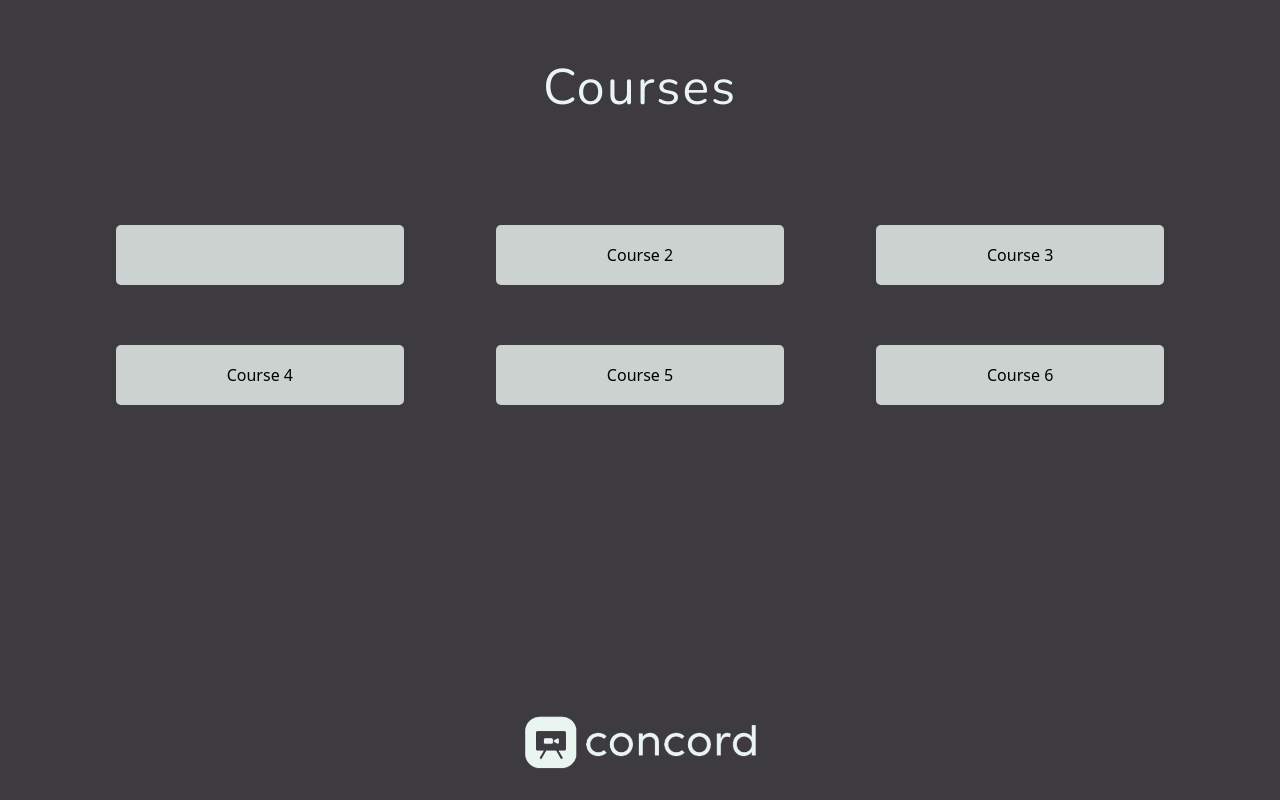
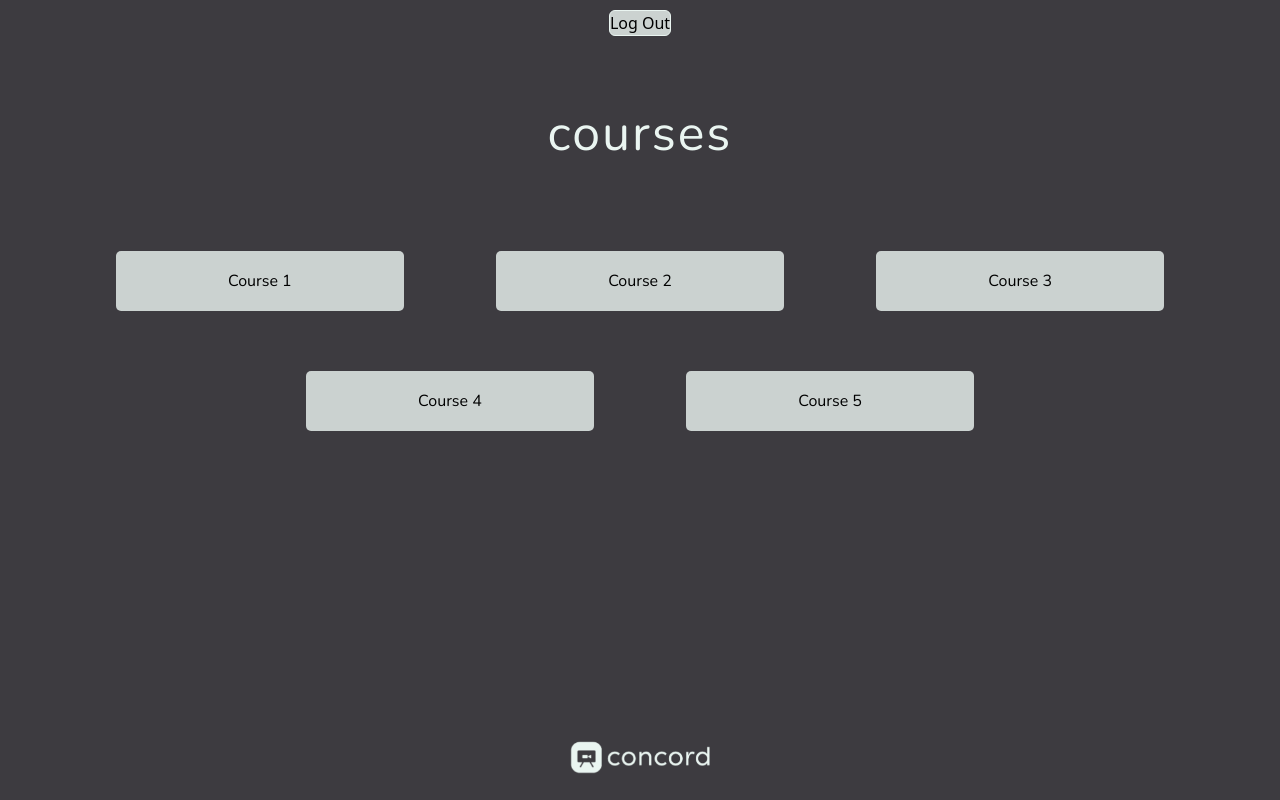
Before and after one commit to cg-c/Concord, a React (Create React App) app: page /courses in a window 1280 px wide. Built offline with nearby package versions, Linux system fonts and the light colour scheme; no server answers; the database is empty; sample sign-in values are in the browser's storage.

Commit message:
Used nested routing for class info on Courses page. Styled file upload. TODO: use class info to go to specific class page

```diff
--- a/src/components/courses.js
+++ b/src/components/courses.js
@@ -1,13 +1,13 @@
 import React from 'react';
 import { Button } from 'react-bootstrap';
 import { useUserAuth } from '../context/userAuthContext';
-import { useNavigate } from 'react-router-dom';
-import { PageHeader } from './styles/PageHeader.styled';
+import { Outlet, useNavigate } from 'react-router-dom';
+import { PageHeader } from './styles/Headers.styled';
 import { FooterLogo } from './styles/FooterLogo.styled';
 import { CourseContainer, CourseButton } from './styles/CourseAssets.styled';
 import { db } from '../firebase/firebaseConfig';
 import { doc, getDoc } from 'firebase/firestore';
-import FileUpload from './uploadFile'
+import { NavButton } from './styles/NavButton.styled';
 
 const Course = () => {
     const { user, logOut } = useUserAuth();
@@ -22,65 +22,69 @@ const Course = () => {
         }
     }
 
-    const handleNavVideo = async () => {
-        navigate("/video");
-    }
 
-    function greetUser() {
+
+    /* function greetUser() {
+        try {
         const docRef = doc(db, 'User', user.email);     //gets current user's database object
         getDoc(docRef).then(docSnap => {
             if (docSnap.exists()) {
-                document.getElementById('Greetings').innerHTML = ("Hello " + docSnap.data().fullName);  //set greeting header to include user's name
+                document.getElementById('Greetings').textContent = ("Hello " + docSnap.data().fullName);  //set greeting header to include user's name
             } else {
                 console.log("No such document!");
             }
         });
+        }
+        catch(err) {
+            console.log(err.message)
+        }
     }
 
-    greetUser();
+    greetUser(); */
 
     return (
         <>
+            <div>
+                <NavButton onClick={handleLogOut}>
+                    Log Out
+                </NavButton>
+            </div>
             {/* Move this V and greeting function to dedicated landing page
             <PageHeader id = "Greetings"/>*/}
             <PageHeader>
-                Courses
+                courses
             </PageHeader>
 
             <CourseContainer>
-                <CourseButton>
-                    {/* parse course names/number of courses in function on this page */}
+
+                <CourseButton to="class" >
+                    {/* parse course names/number of courses in function on this page
+                        edit URL to be /courses/${courseId} for specific class IDs*/}
+                    Course 1
                 </CourseButton>
-                <CourseButton >
+                <CourseButton to="class">
                     Course 2
                 </CourseButton>
-                <CourseButton >
+                <CourseButton to="class">
                     Course 3
                 </CourseButton>
-                <CourseButton >
+                <CourseButton to="class">
                     Course 4
                 </CourseButton>
-                <CourseButton >
+                <CourseButton to="class">
                     Course 5
                 </CourseButton>
-                <CourseButton >
+                {/* <CourseButton to="class">
                     Course 6
-                </CourseButton>
+                </CourseButton> */}
             </CourseContainer>
 
-            {/* <div>
-                <Button onClick={handleLogOut}>
-                    Log Out
-                </Button>
-            </div> */}
 
-            {/* <Button onClick={handleNavVideo}>
-                Launch Video
-            </Button>
-            <FileUpload /> */}
+
             <FooterLogo>
                 <img src="LongLogo.png"></img>
             </FooterLogo>
+            <Outlet />
         </>
     )
 
--- a/src/components/googleLogin.js
+++ b/src/components/googleLogin.js
@@ -5,7 +5,7 @@ import 'firebase/auth';
 import { Link, useNavigate } from 'react-router-dom';
 import { Button } from 'react-bootstrap';
 import GoogleButton from 'react-google-button';
-import { PageHeader } from './styles/PageHeader.styled';
+import { PageHeader } from './styles/Headers.styled';
 import { FooterLogo } from './styles/FooterLogo.styled';
 import { useUserAuth } from '../context/userAuthContext';
 
@@ -16,11 +16,12 @@ const Login = () => {
     const navigate = useNavigate();
     const buttonStyle = {
       display: "flex",
-      backgroundColor: "#fff",
+      backgroundColor: "#ffffff",
       color: "#3d3b40",
       borderRadius: "8px",
       alignItems: "center",
-      justifyContent: "center"
+      justifyContent: "center",
+
     }
 
     const handleGoogleSignIn = async (e) => {
--- /dev/null
+++ b/src/components/studentClass.js
@@ -0,0 +1,28 @@
+import React from 'react';
+import { PageHeader, ClassHeader } from './styles/Headers.styled';
+// import { StyledVid } from './styles/Vid.styled';
+import FileUpload from './uploadFile';
+import { NavButton } from './styles/NavButton.styled';
+import { useNavigate } from 'react-router-dom';
+import { StyledFileUpload } from './styles/FileUpload.styled';
+
+const StudentClass = () => {
+    // snippet = rafce
+    const navigate = useNavigate;
+    const handleNavVideo = async () => {
+        navigate("/video");
+    }
+    return (
+        // will have "live lecture" and "file" components, along with title
+        <>
+            <ClassHeader>Course Title</ClassHeader>
+            <NavButton onClick={handleNavVideo}>
+                Launch Video
+            </NavButton>
+            <FileUpload />
+
+        </>
+    )
+}
+
+export default StudentClass;
--- a/src/components/styles/CourseAssets.styled.js
+++ b/src/components/styles/CourseAssets.styled.js
@@ -1,5 +1,6 @@
 import styled from "styled-components";
 import { Container, Button } from "react-bootstrap";
+import { Link } from "react-router-dom";
 
 export const CourseContainer = styled(Container)`
     display: flex;
@@ -12,10 +13,19 @@ export const CourseContainer = styled(Container)`
     // background-color: lightcoral;
 `;
 
-export const CourseButton = styled(Button)`
+export const CourseButton = styled(Link)`
+    display: flex;
     background-color: ${p => p.theme.secondary};
+    font-family: ${p => p.theme.headingFont};
     border-radius: 5px;
     margin: 30px 4%;
     height: 30%;
     width: 25%;
+    &:hover {
+        background-color: ${p => p.theme.primary};
+        color: ${p => p.theme.text};
+        border: solid 1px ${p => p.theme.secondary};
+    }
+    justify-content: center;
+    align-items: center;
 `;
--- /dev/null
+++ b/src/components/styles/FileUpload.styled.js
@@ -0,0 +1,12 @@
+import styled from 'styled-components';
+
+export const StyledFileUpload = styled.div`
+    display: flex;
+    flex-direction: column;
+    border: solid 2px white;
+    border-radius: 8px;
+    margin: 100px;
+    margin-top: 50px;
+    justify-content: space-around;
+    align-items: center;
+`;
--- a/src/components/styles/FooterLogo.styled.js
+++ b/src/components/styles/FooterLogo.styled.js
@@ -4,5 +4,5 @@ export const FooterLogo = styled.footer`
     position: fixed;
     bottom: 20px;
     justify-content: center;
-    width: 250px;
+    width: 150px;
 `;
--- a/src/components/styles/PageHeader.styled.js
+++ b/src/components/styles/Headers.styled.js
@@ -6,8 +6,16 @@ export const PageHeader = styled.h1`
     font-size: 50px;
     font-family: ${props => props.theme.headingFont};
     margin-top: 50px;
-    margin-bottom: 70px;
+    margin-bottom: 50px;
     letter-spacing: 2px;
     justify-content: center;
     align-items: center;
 `;
+
+export const ClassHeader = styled(PageHeader)`
+    margin: 20px;
+    margin-top: 70px;
+    font-size: 42px;
+    justify-content: left;
+    align-items: start;
+`;
--- a/src/components/styles/NavButton.styled.js
+++ b/src/components/styles/NavButton.styled.js
@@ -2,5 +2,17 @@ import styled from "styled-components";
 import { Button } from 'react-bootstrap';
 
 export const NavButton = styled(Button)`
-
+    display: flex;
+    background-color: ${ p => p.theme.secondary};
+    border-radius: 6px;
+    border: 1px solid ${ p => p.theme.text};
+    margin: 10px;
+    justify-content: center;
+    align-items: center;
+    &:hover {
+        background-color: ${ p => p.theme.primary};
+        color: ${ p => p.theme.secondary};
+        border: 1px solid white;
+        box-shadow: 5px 5px black;
+    }
 `;
--- a/src/components/uploadFile.js
+++ b/src/components/uploadFile.js
@@ -4,6 +4,7 @@ import {collection, addDoc, query, getDocs, where} from "firebase/firestore";
 import {ref, uploadBytesResumable, getDownloadURL } from "firebase/storage";
 import 'react-keyed-file-browser/dist/react-keyed-file-browser.css';
 import 'font-awesome/css/font-awesome.min.css'
+import { StyledFileUpload } from './styles/FileUpload.styled';
 import FileBrowser, {Icons} from 'react-keyed-file-browser'
 import {getAuth} from "firebase/auth"
 
@@ -86,14 +87,16 @@ const FileUpload = () =>{
 
     return (
       <>
-        <div className="container">
+        <StyledFileUpload>
+          <div className="container" style={{backgroundColor: "#cbd2d0"}}>
             <p></p>
-          <input type="file" class="file" id="attachment" onChange={setFiles} multiple/>
+            <input type="file" className="file" id="attachment" onChange={setFiles} multiple/>
           </div>
-        <div><FileBrowser
+          <div style={{backgroundColor: "#cbd2d0"}}><FileBrowser
               files = {fileArray}
               icons = {Icons.FontAwesome(4)}
           /></div>
+        </StyledFileUpload>
       </>
     );
 };
--- a/src/index.js
+++ b/src/index.js
@@ -20,7 +20,6 @@ const theme = {
 root.render(
   <React.StrictMode>
     <ThemeProvider theme={theme}>
-      {/* Sidebar not here - only once signed in */}
       <Router>
         <SignInRoute />
       </Router>
--- a/src/login.js
+++ b/src/login.js
@@ -1,8 +1,8 @@
 import { Routes, Route } from 'react-router-dom';
-import { Row, Col, ThemeProvider } from 'react-bootstrap';
 import { StyledContainer } from './components/styles/Container.styled';
 import Login from './components/googleLogin';
 import Course from './components/courses';
+import StudentClass from './components/studentClass';
 import ProtectedRoute from './components/protected';
 import CreateUser from './components/option';
 import App from './components/video';
@@ -19,7 +19,11 @@ function SignInRoute() {
                                 <ProtectedRoute>
                                     <Course />
                                 </ProtectedRoute>
-                            } />
+                            }>
+                                <Route path="class" element={
+                                        <StudentClass />
+                                } />
+                            </Route>
 
                             <Route path="/createUser" element={
                                 <ProtectedRoute>
@@ -33,6 +37,13 @@ function SignInRoute() {
                                 </ProtectedRoute>
                             } />
 
+                            <Route path="/class" element={
+                                <ProtectedRoute>
+                                    <StudentClass />
+                                </ProtectedRoute>
+                            } />
+
+
                         </Routes>
                     </UserAuthContextProvider>
         </StyledContainer>
```
Also changed, not shown: public/manifest.json. Lines whose indentation alone changed are shown as unchanged.
